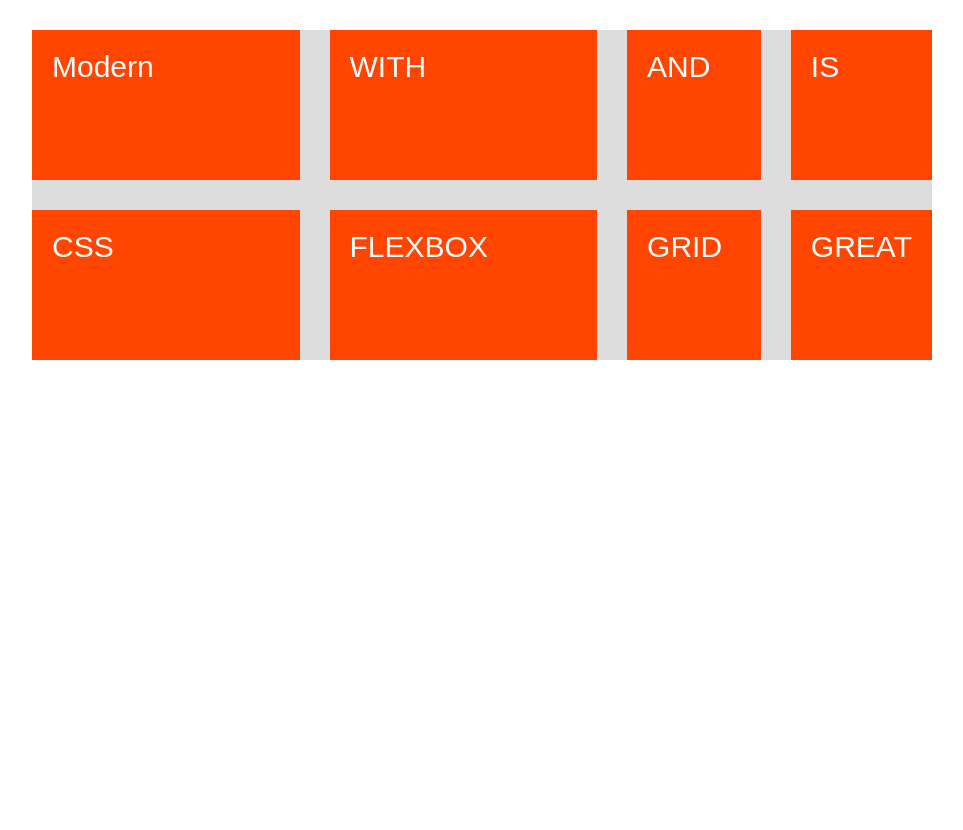
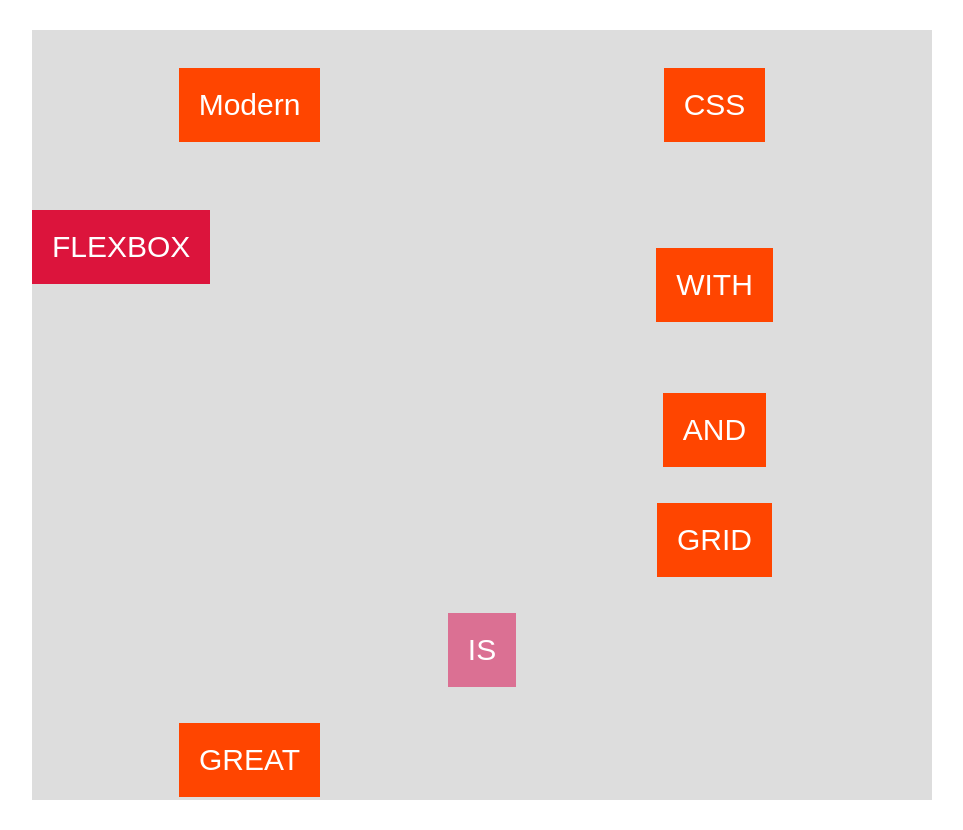
Before and after one commit to okidijimmy200/nexter200, a website: page gridchallenge/index.html in a window 1280 px wide. Shown: the whole page, without its empty margins (158-1121 px from the left). Before the commit the page ends 800 px from the top, so only its background shows below. Drawn offline with Linux system fonts and the light colour scheme.

Commit message:
aligning grid items

```diff
--- a/gridchallenge/_index.scss
+++ b/gridchallenge/_index.scss
@@ -17,10 +17,31 @@
 
     // --grid-auto-flow is default to row making implicit appear on row
     // --to make it col, we set it to col
-    grid-auto-flow: column;
+    // grid-auto-flow: column;
+    // --seting it back to row
+    grid-auto-flow: row;
 
     // --styling the implict cols
     grid-auto-columns: .5fr;
+
+    // --aligning items to an area
+    // --this aligns items in the center vertically in the row area
+    align-items: center;
+
+    // --align items is by default set to stretch
+    // align-items: stretch;
+    // align-items: end;
+    // align-items: start;
+
+    // --this aligns items along the col axis
+    justify-items:center;
+    // justify-items:start;
+    // justify-items:end;
+    // --defaaultis stretch
+
+
+
+
 
     .item {
         padding: 20px;
@@ -28,5 +49,20 @@
         font-family: sans-serif;
         font-size: 30px;
         background-color: orangered;
+
+        &--4 {
+            background-color: crimson;
+            // --start on grid row 2 and span across 3 row track
+            grid-row: 2/ span 3;
+            // --align self overides align-items for individual item
+            align-self: start; //end, center
+            justify-self: start;
+        }
+
+        &--7 {
+            // --places it on a new track, we have 4 implicit tracks and 2 explicit tracks
+            background-color: palevioletred;
+            grid-column: 1 / -1;
+        }
     }
 }
```
Also changed, not shown: gridchallenge/style.css.
